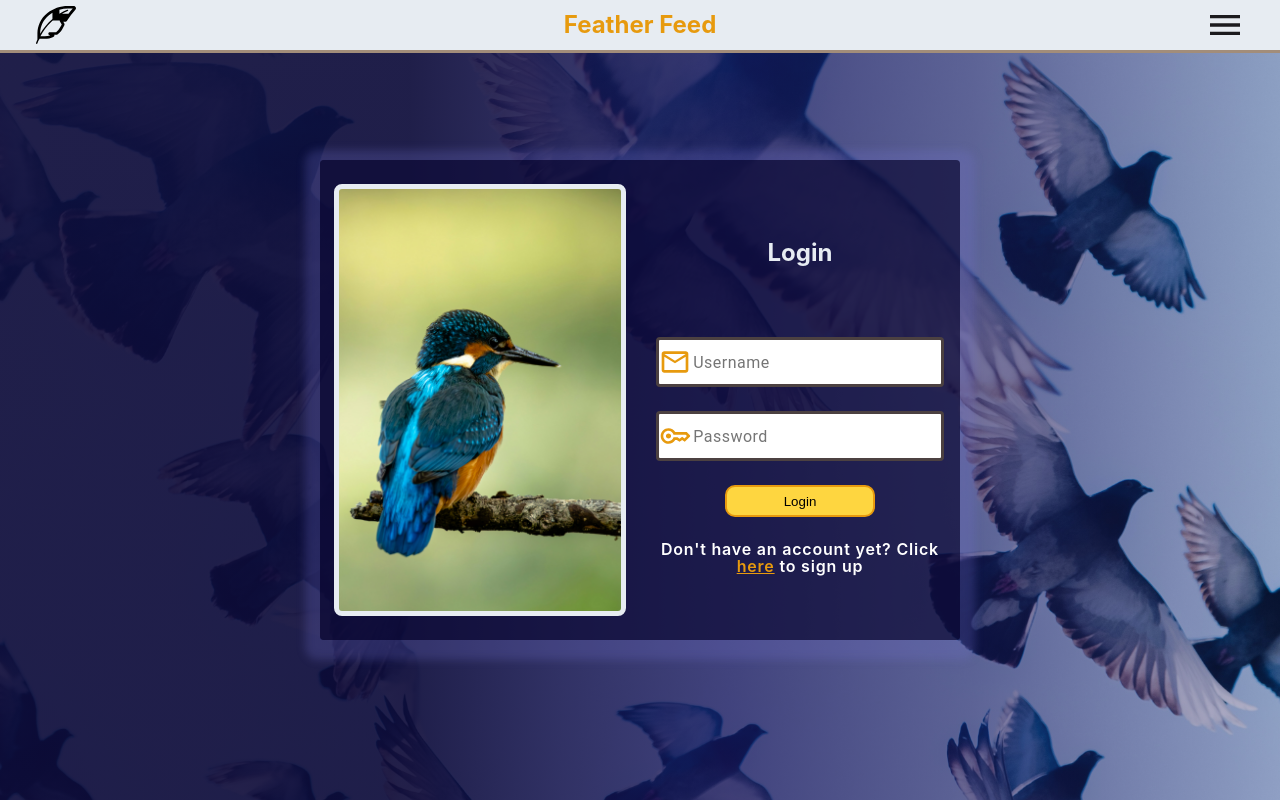
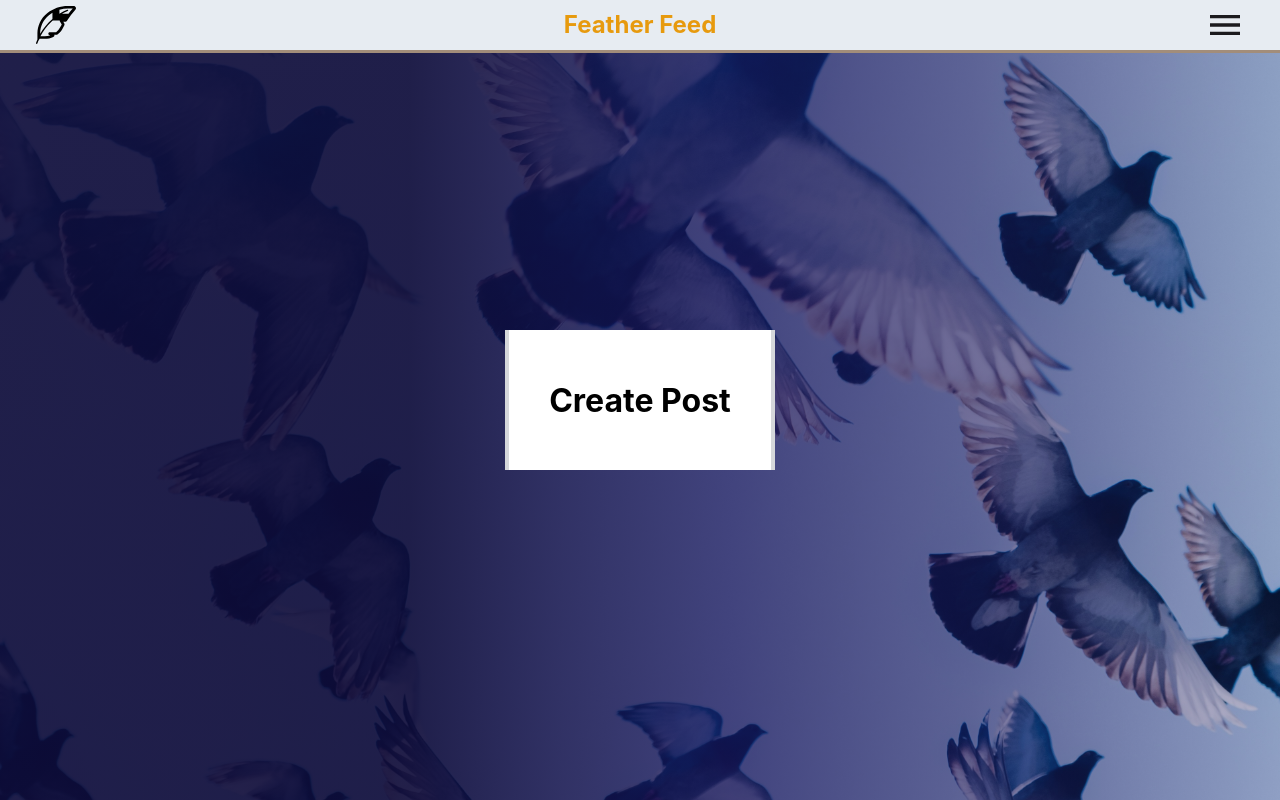
Before and after one commit to bubblecup-12/VogelSocialMedia, a React (Create React App) app in the folder code/frontend/: page / in a window 1280 px wide. Built offline with nearby package versions, Linux system fonts and the light colour scheme.

Commit message:
Initial Commit

```diff
--- a/code/frontend/src/App.tsx
+++ b/code/frontend/src/App.tsx
@@ -3,11 +3,12 @@ import logo from './logo.svg';
 import './App.css';
 import { useState, useEffect } from 'react';
 import LoginAndSignUpPage from './LoginAndSignUpPage';
+import PostCreation from './PostCreation';
 
 function App() {
   return (
     <div className="App">
-      <LoginAndSignUpPage/>
+      <PostCreation/>
     </div>
   );
 }
--- /dev/null
+++ b/code/frontend/src/PostCreation.tsx
@@ -0,0 +1,14 @@
+import Header from "./header";
+import "./postCreation.css";
+
+function PostCreation(){
+
+    return(
+    <div className="create-display">
+        <Header/>
+        <div className="create-part">
+            <h1>Create Post</h1>
+        </div>
+    </div>);
+}
+export default PostCreation;
--- /dev/null
+++ b/code/frontend/src/postCreation.css
@@ -0,0 +1,20 @@
+.create-display{
+    display: flex;
+    flex-direction: column;
+    height: 100vh; /* Full viewport height */
+    width: 100vw; /* Full viewport width */
+    position: absolute;
+    background: var(--gradient-blue-backround-mobile, linear-gradient(270deg, rgba(20, 15, 86, 0.27) 0%, rgba(20, 15, 86, 0.58) 24%, rgba(20, 15, 86, 0.74) 43%, rgba(17, 13, 71, 0.82) 56%, rgba(13, 10, 56, 0.90) 68%), url('../public/assets/images/BirdsSky.jpg') lightgray 50% / cover no-repeat);
+    align-items: center;
+    justify-content: center;
+}
+.create-part{
+    display: flex;
+    padding: 29px 40px;
+    flex-direction: column;
+    align-items: center;
+    gap: 10px;
+    border-right: 4px solid var(--Rotkehlchen-gray-hover, #D5D7DA);
+    border-left: 4px solid var(--Rotkehlchen-gray-hover, #D5D7DA);
+    background: #FFF;
+}
```
